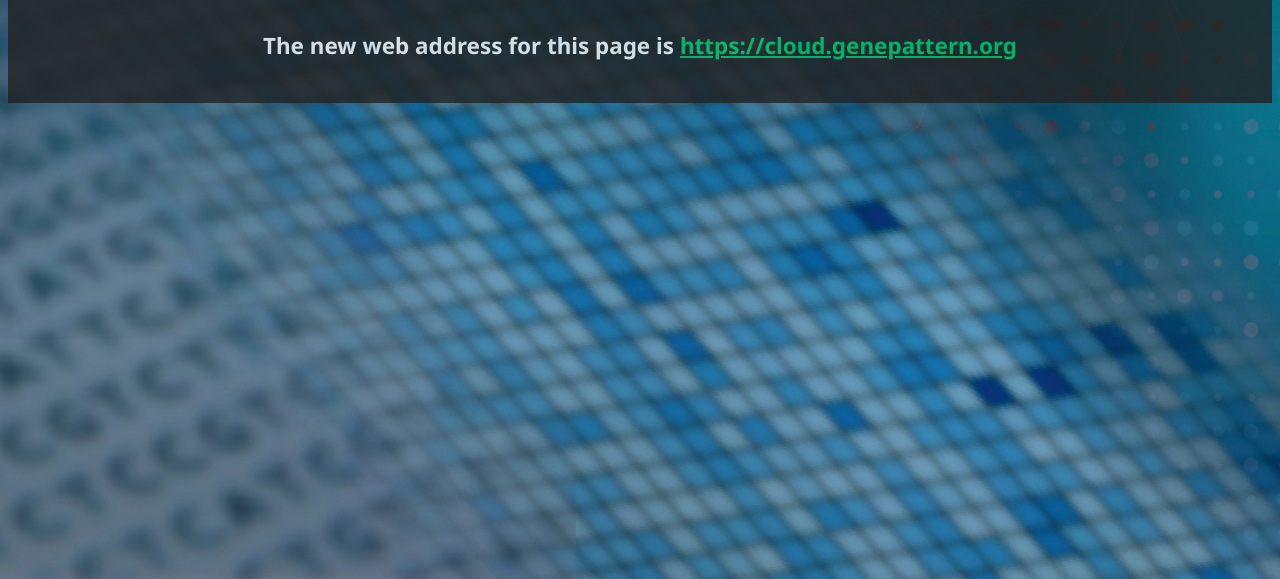
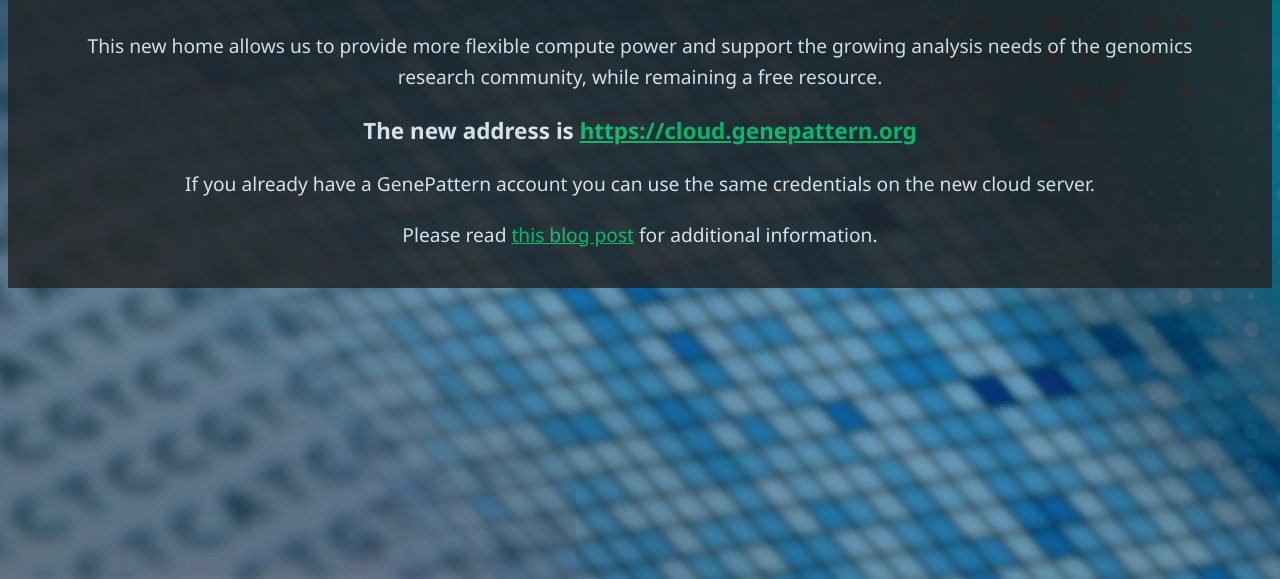
Before and after one commit to genepattern/gp.broad-landingpage, a plain HTML site: page index.html in a window 1280 px wide. Shown: the part 221-800 px from the top of the page. Drawn offline with Linux system fonts and the light colour scheme.

Commit message:
Added text to match current gpprod sys msg

```diff
--- a/index.html
+++ b/index.html
@@ -74,10 +74,16 @@
 <section>
     <h2>GenePattern has moved to the cloud!</h2>
 
-    <h3>The new web address for this page is <a href="https://cloud.genepattern.org">https://cloud.genepattern.org</a></h3>
+    <p>This new home allows us to provide more flexible compute power and support the growing analysis needs of the genomics research community, while remaining a free resource.</p>
+
+    <h3>The new address is <a href="https://cloud.genepattern.org">https://cloud.genepattern.org</a></h3>
+
     <!--h3>...You will be transferred to the new site in a moment...</h3>
 
     <p>If you have waited more than a few seconds and you are still seeing this message, please click on the link above! Thank you.</p-->
+
+        <p>If you already have a GenePattern account you can use the same credentials on the new cloud server.</p>
+        <p>Please read <a href="http://software.broadinstitute.org/cancer/software/genepattern/blog/2018/10/25/genepattern-is-moving-to-the-cloud", target="_blank">this blog post</a> for additional information.</p>
 </section>
 
 </body>
```
